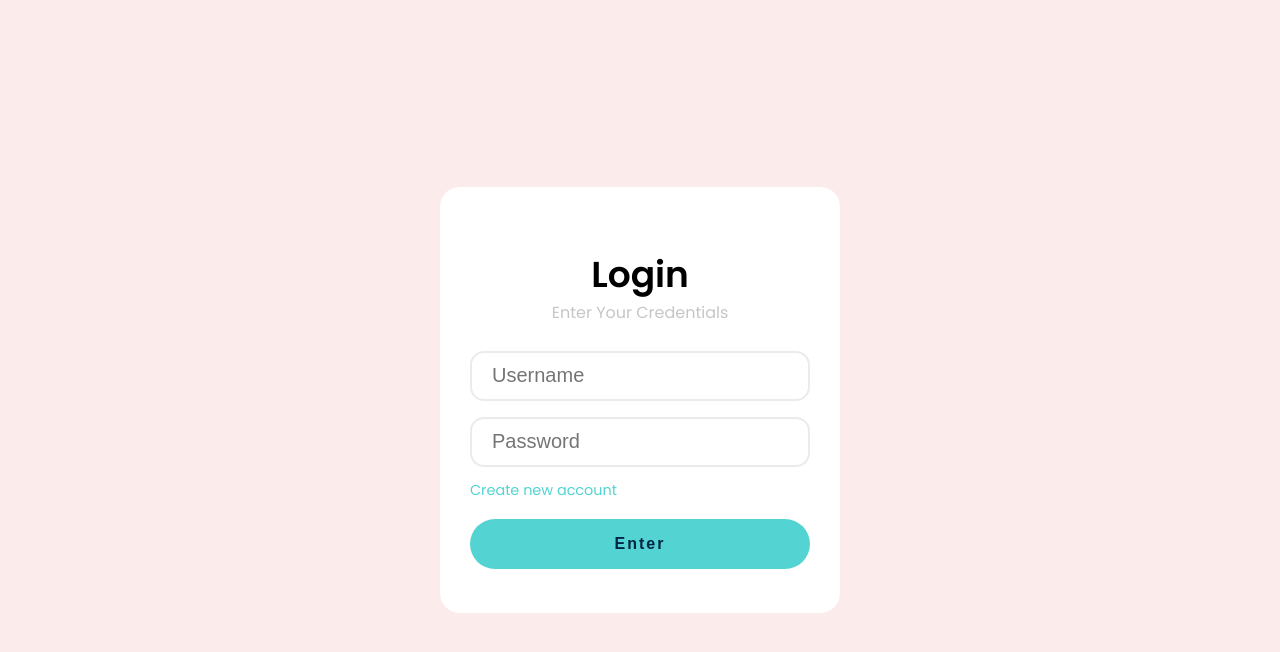
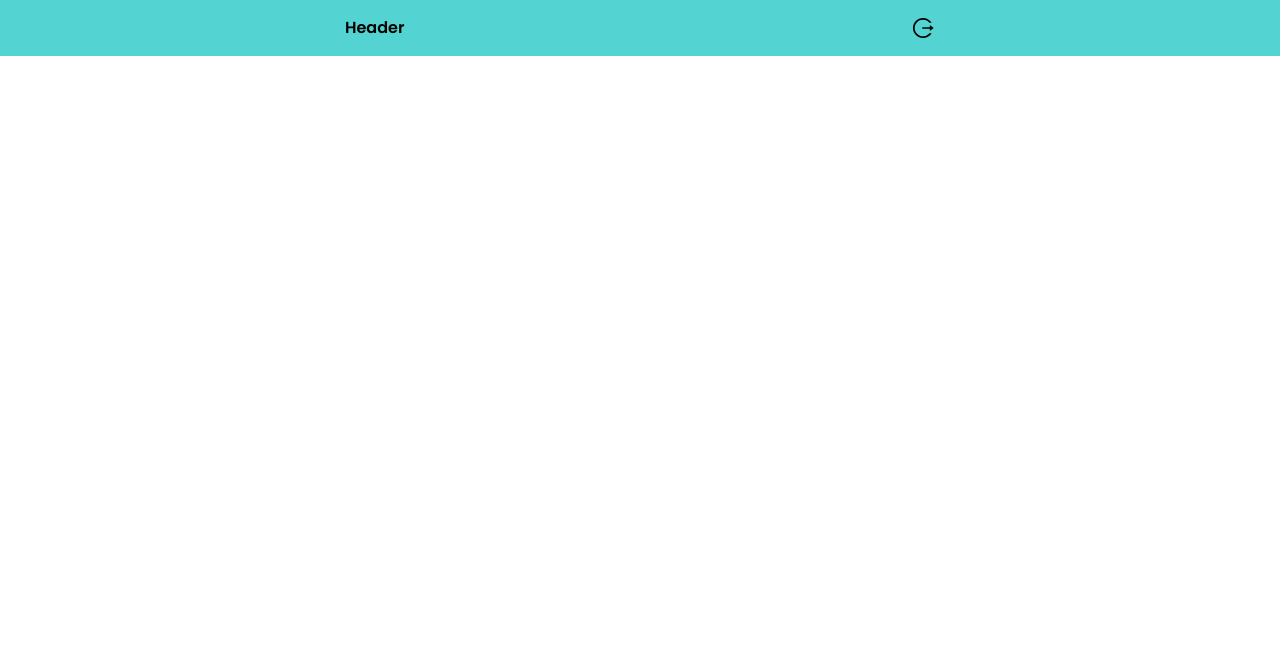
Before and after one commit to tonnamchakornpat/webminiproject, a React (Vite) app: page / in a window 1280 px wide. Shown: the top 652 px of the page. Built offline with nearby package versions, Linux system fonts and the light colour scheme.

Commit message:
Add new Home Page

```diff
--- a/src/App.jsx
+++ b/src/App.jsx
@@ -1,10 +1,12 @@
 import './styles/scss/main.scss'
 import LoginPage from './pages/LoginPage'
+import HomePage from './pages/HomePage'
 
 function App() {
   return (
     <>
-      <LoginPage />
+     <HomePage/>
+      {/* <LoginPage /> */}
     </>
   )
 }
--- /dev/null
+++ b/src/pages/HomePage.jsx
@@ -0,0 +1,20 @@
+import React from "react";
+import { AiOutlineLogout } from "react-icons/ai";
+import "../styles/scss/main.scss";
+
+function HomePage() {
+  return (
+    <div className="homeContainer">
+      <div className="itemsContainer">
+        <nav>
+          <h1>Header</h1>
+          <AiOutlineLogout size={"1.5rem"} />
+        </nav>
+      </div>
+
+      <main></main>
+    </div>
+  );
+}
+
+export default HomePage;
--- a/src/styles/scss/main.scss
+++ b/src/styles/scss/main.scss
@@ -4,3 +4,4 @@
 
 //? Pages
 @forward './pages/loginPage';
+@forward './pages/homePage'
--- /dev/null
+++ b/src/styles/scss/pages/_homePage.scss
@@ -0,0 +1,19 @@
+@use '../abstract/variables' as * ;
+
+.homeContainer {
+
+    display: grid;
+    place-items: center;
+    background-color: $primary-color2;
+
+  .itemsContainer {
+    width: 590px;
+    nav {
+      display: flex;
+      flex-direction: row;
+      justify-content: space-between;
+      align-items: center;
+      height: 56px;
+    }
+  }
+}
```
